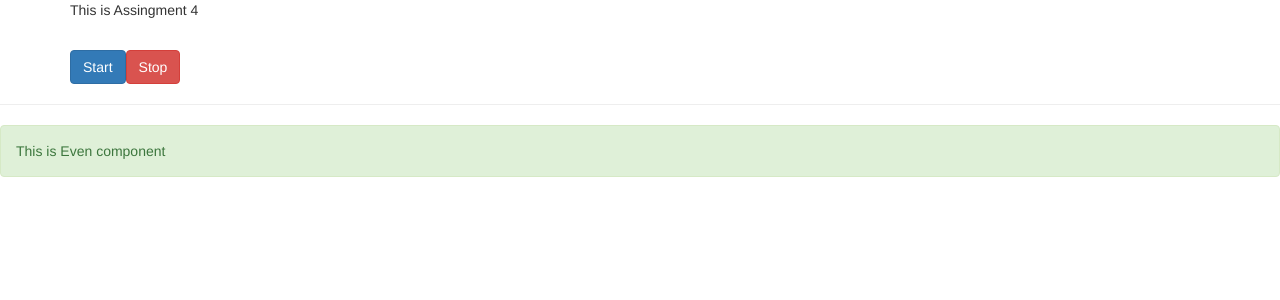
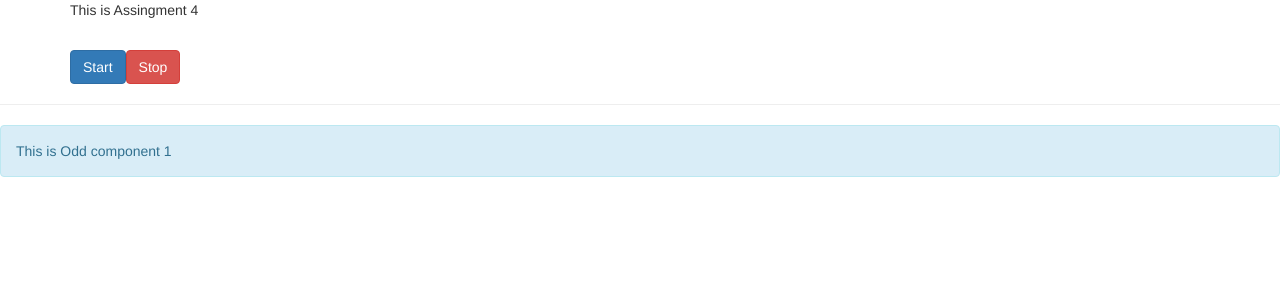
Before and after one commit to Mackander/demo1, an Angular app: page / in a window 1280 px wide. Shown: the top 300 px of the page. Built offline with nearby package versions, Linux system fonts and the light colour scheme.

Commit message:
updated assignment 4

```diff
--- a/src/app/app.component.html
+++ b/src/app/app.component.html
@@ -12,7 +12,7 @@
 <hr>
 <div class="row">
   <div class="col-md-12">
-    <app-odd *ngIf="(gameNumber%2==0)"></app-odd>
-    <app-even *ngIf="(gameNumber%2!=0)"></app-even>
+    <app-odd [gameNumber]="gameNumber" *ngIf="(gameNumber%2!=0)"></app-odd>
+    <app-even [gameNumber]="gameNumber" *ngIf="(gameNumber%2==0)"></app-even>
   </div>
 </div>
--- a/src/app/assignment4/even/even.component.html
+++ b/src/app/assignment4/even/even.component.html
@@ -1,3 +1,3 @@
 <div class="alert alert-success" role="alert">
-  This is Even component
+  This is Even component {{gameNumber}}
 </div>
--- a/src/app/assignment4/even/even.component.ts
+++ b/src/app/assignment4/even/even.component.ts
@@ -1,4 +1,4 @@
-import { Component, OnInit } from '@angular/core';
+import { Component, OnInit, Input } from '@angular/core';
 
 @Component({
   selector: 'app-even',
@@ -7,6 +7,7 @@ import { Component, OnInit } from '@angular/core';
 })
 export class EvenComponent implements OnInit {
 
+  @Input() gameNumber: number
   constructor() { }
 
   ngOnInit() {
--- a/src/app/assignment4/odd/odd.component.html
+++ b/src/app/assignment4/odd/odd.component.html
@@ -1,3 +1,3 @@
 <div class="alert alert-info" role="alert">
-  This is Odd component
+  This is Odd component {{gameNumber}}
 </div>
--- a/src/app/assignment4/odd/odd.component.ts
+++ b/src/app/assignment4/odd/odd.component.ts
@@ -1,4 +1,4 @@
-import { Component, OnInit } from '@angular/core';
+import { Component, OnInit, Input } from '@angular/core';
 
 @Component({
   selector: 'app-odd',
@@ -6,7 +6,7 @@ import { Component, OnInit } from '@angular/core';
   styleUrls: ['./odd.component.css']
 })
 export class OddComponent implements OnInit {
-
+  @Input() gameNumber: number
   constructor() { }
 
   ngOnInit() {
```
